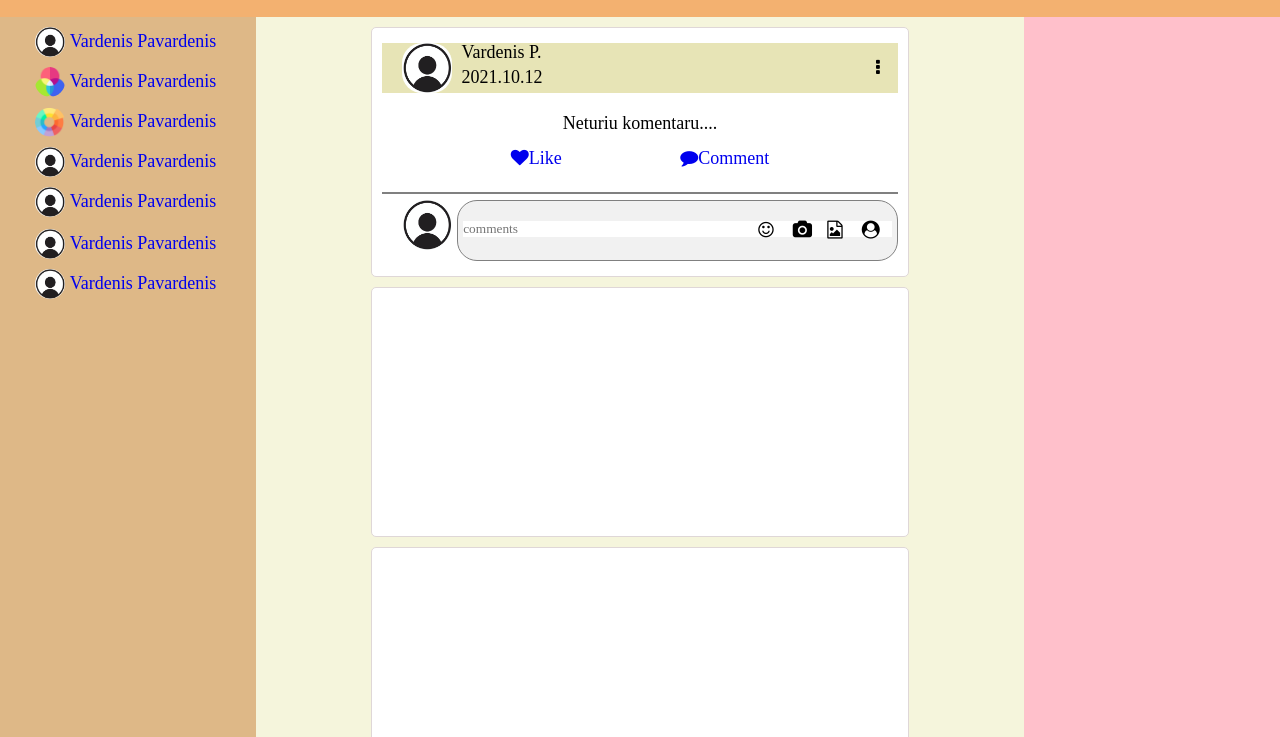
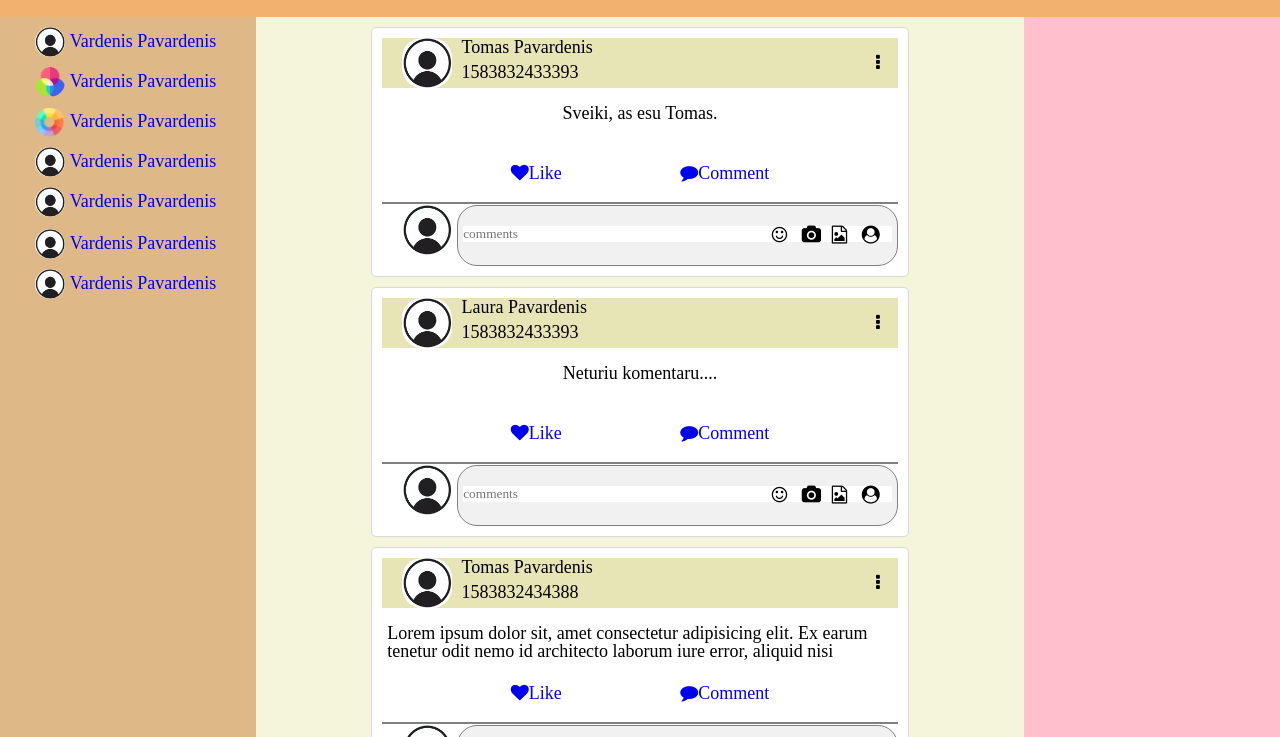
Before and after one commit to AgneR81/FacebookTemp, a plain HTML site: page index.html in a window 1280 px wide. Shown: the part 63-800 px from the top of the page. Drawn offline with Linux system fonts and the light colour scheme.

Commit message:
main.js card print

```diff
--- a/index.html
+++ b/index.html
@@ -88,45 +88,8 @@
             </a>
             </aside>
             <section class="section">
-                <div class="card">
-                    <div class="card__head">
-                        <img src="./img/avatar/user.png" alt="avataras">
-                        <div class="user">
-                            <div class="name">Vardenis P.</div>
-                            <div class="time">2021.10.12</div>
-                        </div>
-                        <div class="more">
-                            <i class="fa fa-ellipsis-v" aria-hidden="true"></i>
-                        </div>
-                    </div>
-                    <div class="card__main">
-                        <div><p>Neturiu komentaru....</p></div>
-                        <hr style="height:2px;border-width:0;color:gray;background-color:gray">
-                        <div class="like">
-                            <a href="#"><i class="fa fa-heart" aria-hidden="true">Like</i></a>
-                            <a href="#"><i class="fa fa-comment" aria-hidden="true">Comment</i></a>
-                        </div>
-                    </div>
-                    <hr style="height:2px;border-width:0;color:gray;background-color:gray">
-                    <div class="card__footer">
-                        <img src="./img/avatar/user.png" alt="avataras">
-                        <form class="comments" action="/comments_page.php">
-                            <input type="text" placeholder="comments" id="comments" name="comments">
-                            <button type="submit"></button>
-                            <div class="icons">
-                                <i class="fa fa-smile-o" aria-hidden="true"></i>
-                                <i class="fa fa-camera" aria-hidden="true"></i>
-                                <i class="fa fa-file-image-o" aria-hidden="true"></i>
-                                <i class="fa fa-user-circle" aria-hidden="true"></i>
-                            </div>
-                        </form>
-                    </div>
-                </div>
-                <div class="card"></div>
-                <div class="card"></div>
-                <div class="card"></div>
-                <div class="card"></div>
-                <div class="card"></div>
+               <!------------->
+
             </section>
             <div class="right"></div>
         </main>
@@ -135,6 +98,7 @@
     </div>
 
 
-    <script></script>
+    <script src="./js/data.js"></script>
+    <script src="./js/main.js"></script>
 </body>
 </html>
--- a/js/data.js
+++ b/js/data.js
@@ -212,24 +212,3 @@ const feed = [{
     },
 
 ]
-
-console.log(feed);
-
-// let feedNew = feed.concat('PUSH');
-// console.log(feedNew);
-
-console.log(feed[1].autorius.amzius)
-
-let result1 = feed.find(function(item, index, array) {
-    return item.autorius.amzius === 50; // grazina tik pirma kuris TRUE
-});
-
-console.log(result1);
-
-// delete feedNew[1];
-// console.log(feedNew);
-// console.log(feedNew[3]);
-
-for (let object of feed) {
-    console.log(object);
-}
--- /dev/null
+++ b/js/main.js
@@ -0,0 +1,82 @@
+"use strict";
+
+function getData(data) {
+
+    let HTML = '';
+    let sectionBody = document.querySelector('.section');
+
+    if (Array.isArray(data)) {
+
+        for (let i = 0; i < data.length; i++) {
+
+            HTML += getList(data[i]);
+        }
+
+        return sectionBody.innerHTML = HTML;
+        // return console.log(HTML);
+        // return console.log(data);
+    } else {
+        return console.log('Tai ne masyvas!');
+    }
+
+}
+
+function getList(list) {
+
+    // console.log(list.pranesimas.tekstas)
+    // console.log(list.laikas);
+    // console.log(list.autorius.vardas);
+    // console.log(list.autorius.pavarde);
+    let HTML = ` <div class="card">
+                    <div class="card__head">
+                        <img src="./img/avatar/user.png" alt="avataras">
+                        <div class="user">
+                            <div class="name">${list.autorius.vardas} ${list.autorius.pavarde} </div>
+                            <div class="time">${list.laikas}</div>
+                        </div>
+                        <div class="more">
+                            <i class="fa fa-ellipsis-v" aria-hidden="true"></i>
+                        </div>
+                    </div>
+                    <div class="card__main">
+                        <div><p>${list.pranesimas.tekstas}</p></div>
+                        <hr style="height:2px;border-width:0;color:gray;background-color:gray">
+                        <div class="like">
+                            <a href="#"><i class="fa fa-heart" aria-hidden="true">Like</i></a>
+                            <a href="#"><i class="fa fa-comment" aria-hidden="true">Comment</i></a>
+                        </div>
+                    </div>
+                    <hr style="height:2px;border-width:0;color:gray;background-color:gray">
+                    <div class="card__footer">
+                        <img src="./img/avatar/user.png" alt="avataras">
+                        <form class="comments" action="/comments_page.php">
+                            <input type="text" placeholder="comments" id="comments" name="comments">
+                            <button type="submit"></button>
+                            <div class="icons">
+                                <i class="fa fa-smile-o" aria-hidden="true"></i>
+                                <i class="fa fa-camera" aria-hidden="true"></i>
+                                <i class="fa fa-file-image-o" aria-hidden="true"></i>
+                                <i class="fa fa-user-circle" aria-hidden="true"></i>
+                            </div>
+                        </form>
+                    </div>
+                </div>`;
+
+    return HTML;
+}
+
+
+function createHead() {
+
+}
+
+function createMain() {
+
+}
+
+function create() {
+
+    return
+}
+
+getData(feed);
--- a/sass/_main.scss
+++ b/sass/_main.scss
@@ -218,7 +218,14 @@
                     padding-top: 10px;
                     padding-bottom: 10px;
                     p {
+                        display: inline-block;
+                        width: 100%;
+                        height: 50px;
+                        overflow-y: scroll;
                         padding: 5px;
+                        &::-webkit-scrollbar {
+                            display: none;
+                        }
                     }
                     .like  {
                         width: 100%;
@@ -249,12 +256,14 @@
                         margin-left: 5px;
                         input {
                            width: 100%;
-                           display: inline-block;
+                           display: flex;
                            margin-top: 15px;
+                           overflow: scroll;
                         }
                         .icons {
                             position: absolute;
-                            display: inline-block;
+                            display: flex;
+                            flex-direction: row;
                             margin-top: 20px;
                             margin-right: 5px;
                             right: 0;
```
Also changed, not shown: css/app.css.
